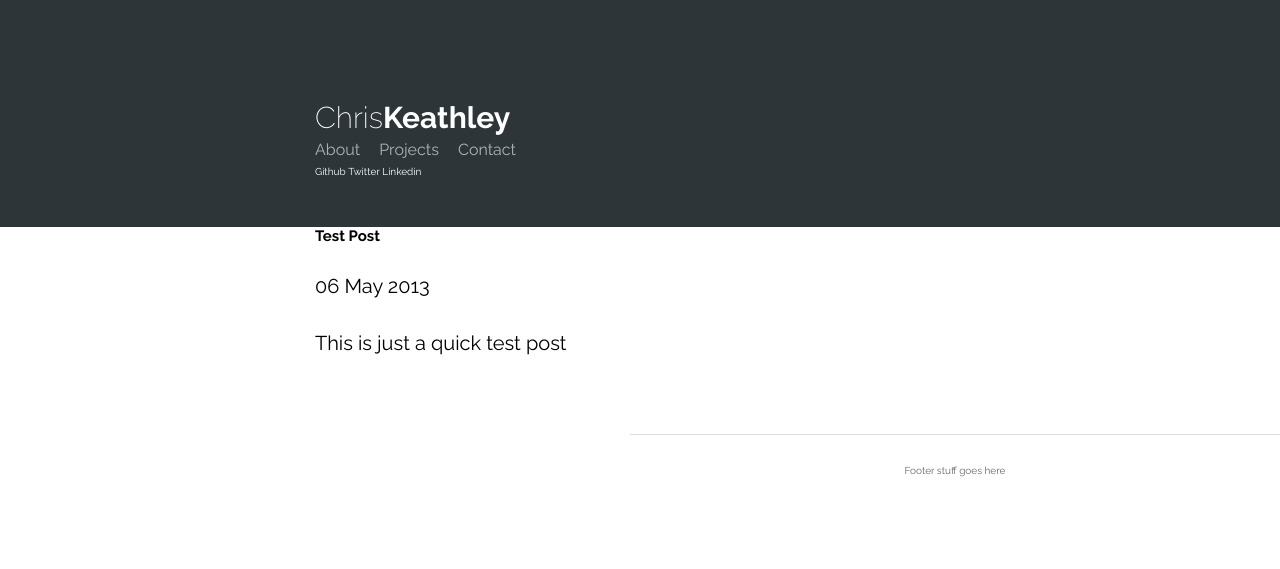
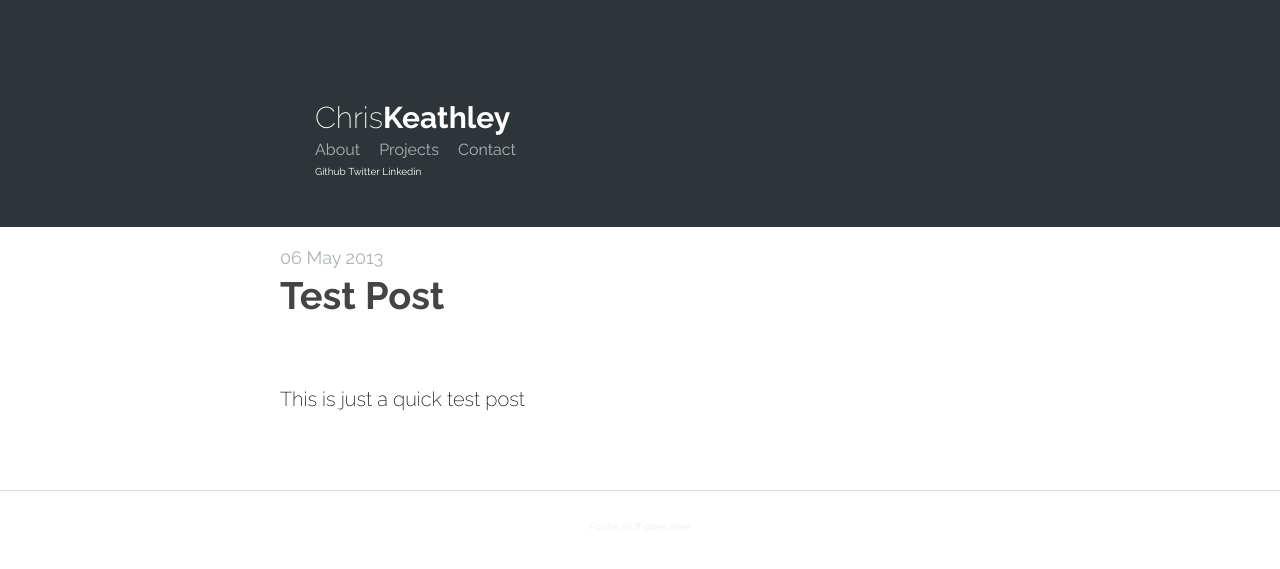
Before and after one commit to wojtekmach/keathley.github.io, a Jekyll site: the page built from _posts/2013-05-06-testpost.md, in a window 1280 px wide. Shown: the top 569 px of the page. Built offline with Jekyll 4.4.1, drawn with Linux system fonts in a browser that asks for light colours.

Commit message:
Update post style

```diff
--- a/_layouts/post.html
+++ b/_layouts/post.html
@@ -1,9 +1,12 @@
 ---
 layout: default
 ---
-<h2>{{ page.title }}</h2>
-<p class="meta">{{ page.date | date_to_string }}</p>
+
+<section class="byline">
+	<span class="date">{{ page.date | date_to_string }}</span>
+	<h1>{{ page.title }}</h1>
+</section>
 
 <div id="post">
-{{ content }}
+	{{ content }}
 </div>
--- a/css/main.css
+++ b/css/main.css
@@ -20,10 +20,6 @@ body {
   /*font: 13.34px Helvetica, Arial, sans-serif;*/
   font-family: 'Raleway', sans-serif;
   font-size: 62.5%;
-}
-
-span {
-  color: rgba(0,0,0,0.6);
 }
 
 /*****************************************************************************/
@@ -82,8 +78,9 @@ span {
 /*
 /*****************************************************************************/
 .container {
-  width: 650px;
+  width: 720px;
   margin: 0 auto;
+  padding-top: 20px;
 }
 
 ul.posts {
@@ -123,8 +120,39 @@ ul.posts span.date {
 
 p {
   font-size: 20px;
+  font-weight: 100;
   line-height: 160%;
   margin: 25px 0;
+}
+
+.byline {
+  /*margin-top: 25px;*/
+  /*border-bottom: 1px solid;*/
+}
+
+.byline h1 {
+  font-size: 38px;
+  /*display: inline;*/
+  /*padding-right: 15px;*/
+  /*padding-left: 7px;*/
+  padding-top: 5px;
+  color: #444;
+}
+
+.byline span.date {
+  font-size: 18px;
+  /*font-weight: bold;*/
+  /*border-right: 3px solid #aaa;*/
+  /*border-left: 3px solid #aaa;*/
+  /*padding-right: 5px;*/
+  /*padding-left: 10px;*/
+  /*padding-top: 5px;*/
+  /*padding-bottom: 5px;*/
+  color: #acb3b5;
+}
+
+.content div#post {
+  margin-top: 65px;
 }
 
 /*****************************************************************************/
@@ -134,10 +162,8 @@ p {
 /*****************************************************************************/
 
 .footer {
-  width: 650px;
   /*width: 720px;*/
   margin-top: 75px;
-  margin-left: auto;
   /*margin-left: auto;*/
   /*margin-right: auto;*/
   padding-top: 30px;
```
